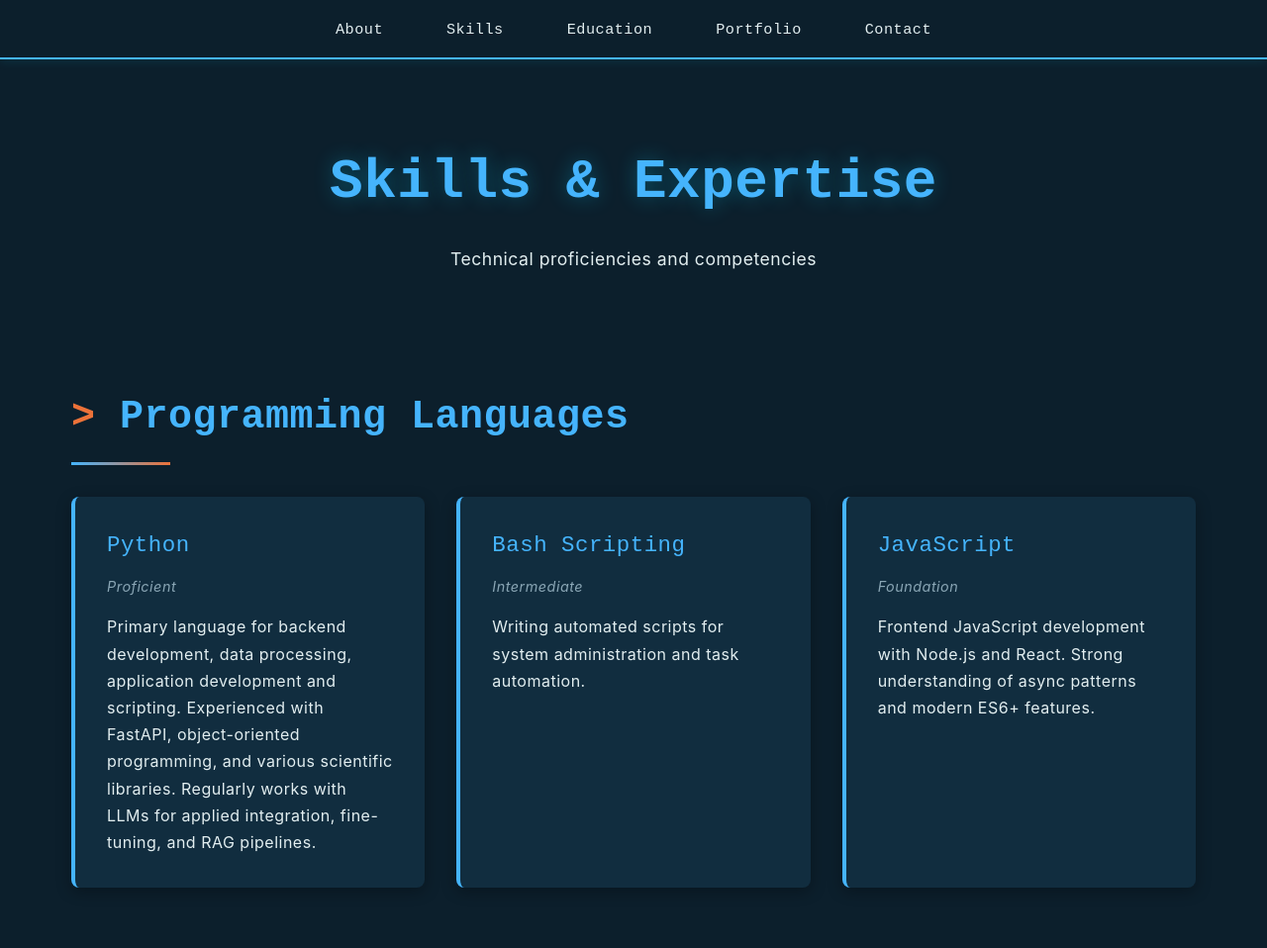
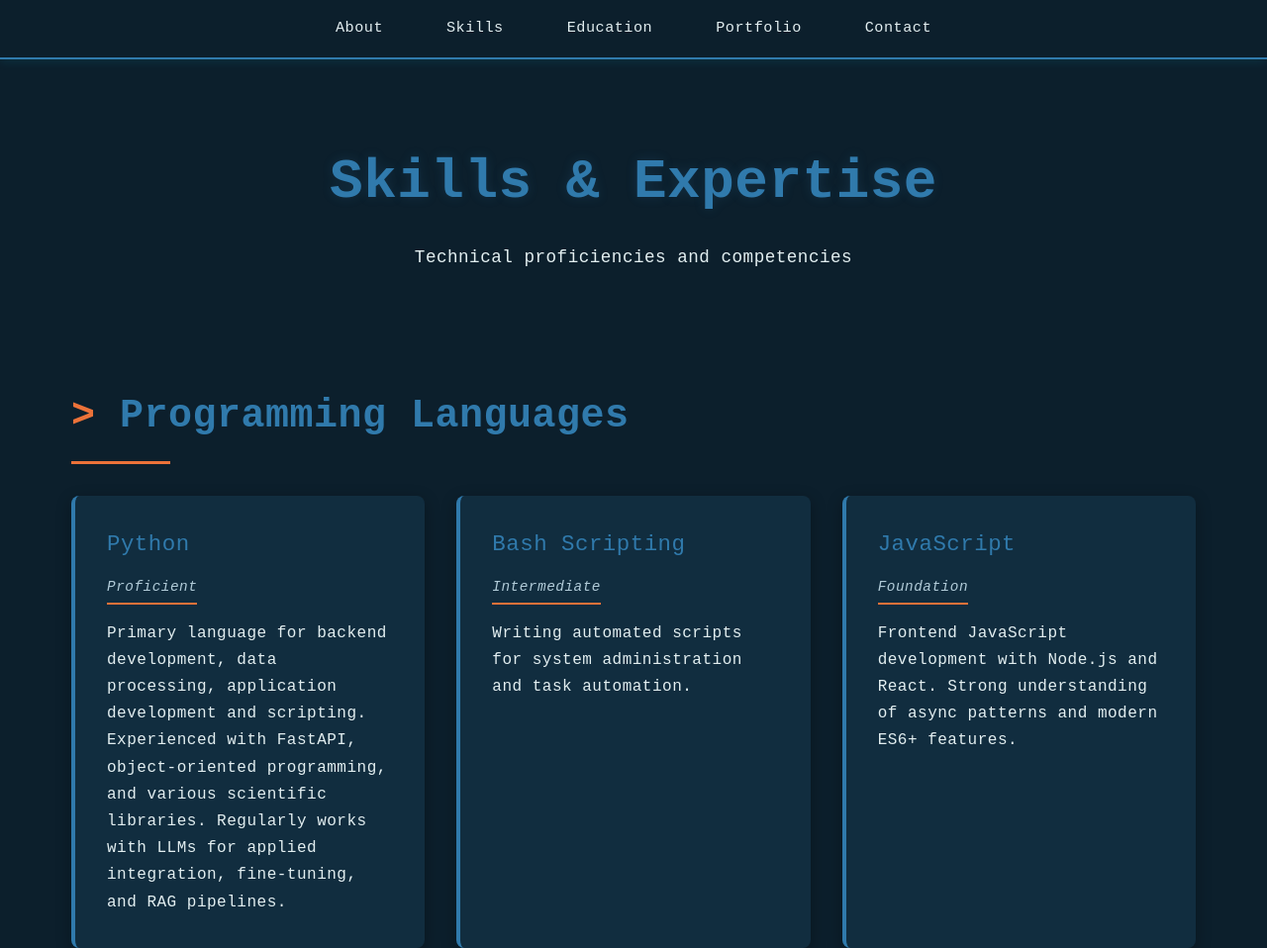
Before and after one commit to sarah-roma/about-me, a plain HTML site: page skills.html in a window 1280 px wide. Shown: the top 958 px of the page at 99% size. Drawn offline with Linux system fonts and the light colour scheme.

Commit message:
more accessible colour styling

```diff
--- a/styles.css
+++ b/styles.css
@@ -9,16 +9,16 @@
 :root {
   /* Primary Colors */
   --primary-dark: #0c1f2c;      /* Very dark blue - main background */
-  --primary-accent: #45b4fd;    /* Cyan - highlights and borders */
+  --primary-accent: #307aac;    /* Cyan - highlights and borders */
   --secondary-accent: #ec7239;  /* Purple - secondary highlights */
   --text-light: #e2eef0;        /* Light gray - main text */
-  --text-muted: #8aa6b5;        /* Muted gray - secondary text */
+  --text-muted: #b1cbd8;        /* Muted gray - secondary text */
   --bg-light: #112d3f;          /* Light dark blue - cards/sections */
   --success: #10b981;           /* Green - success/positive elements */
   --warning: #f59e0b;           /* Orange - warnings/attention */
 
   /* Typography */
-  --font-mono: 'Courier New', monospace;
+  --font-mono: 'Cascadia Code', 'Cascadia Mono', 'Courier New', monospace;
   --font-sans: -apple-system, BlinkMacSystemFont, 'Segoe UI', sans-serif;
 
   /* Spacing */
@@ -39,7 +39,7 @@ html {
 }
 
 body {
-  font-family: var(--font-sans);
+  font-family: var(--font-mono), var(--font-sans);
   background-color: var(--primary-dark);
   color: var(--text-light);
   line-height: 1.6;
@@ -137,7 +137,14 @@ section {
   left: 0;
   width: 100px;
   height: 3px;
-  background: linear-gradient(90deg, var(--primary-accent), var(--secondary-accent));
+  background-color: var(--secondary-accent);
+}
+
+.card-subtitle {
+  display: inline-block;
+  border-bottom: 2px solid var(--secondary-accent);
+  padding-bottom: 0.25rem;
+  margin-bottom: 1rem;
 }
 
 /* ========================================
@@ -154,7 +161,7 @@ section {
   font-size: 3.5rem;
   color: var(--primary-accent);
   margin-bottom: 0.5rem;
-  text-shadow: 0 0 20px rgba(0, 212, 255, 0.3);
+  text-shadow: 0 0 12px rgba(48, 122, 172, 0.2);
 }
 
 .hero .subtitle {
```
